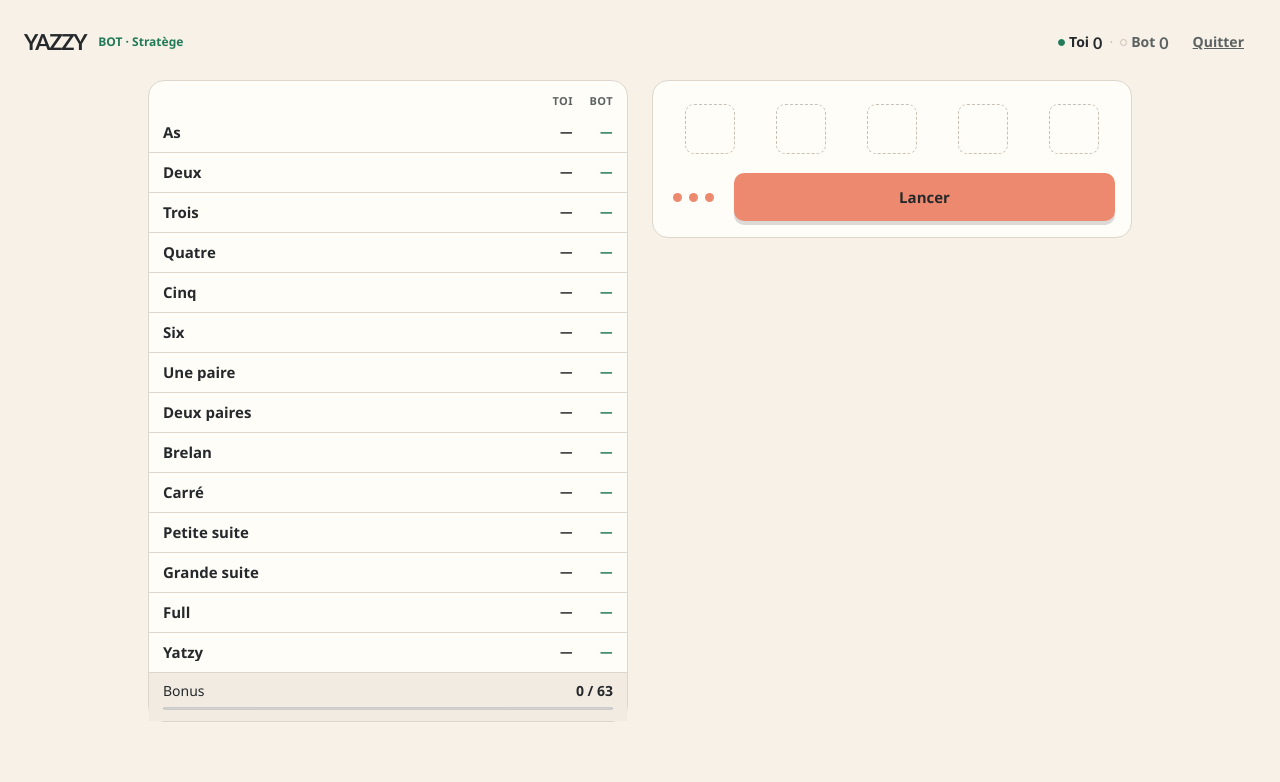
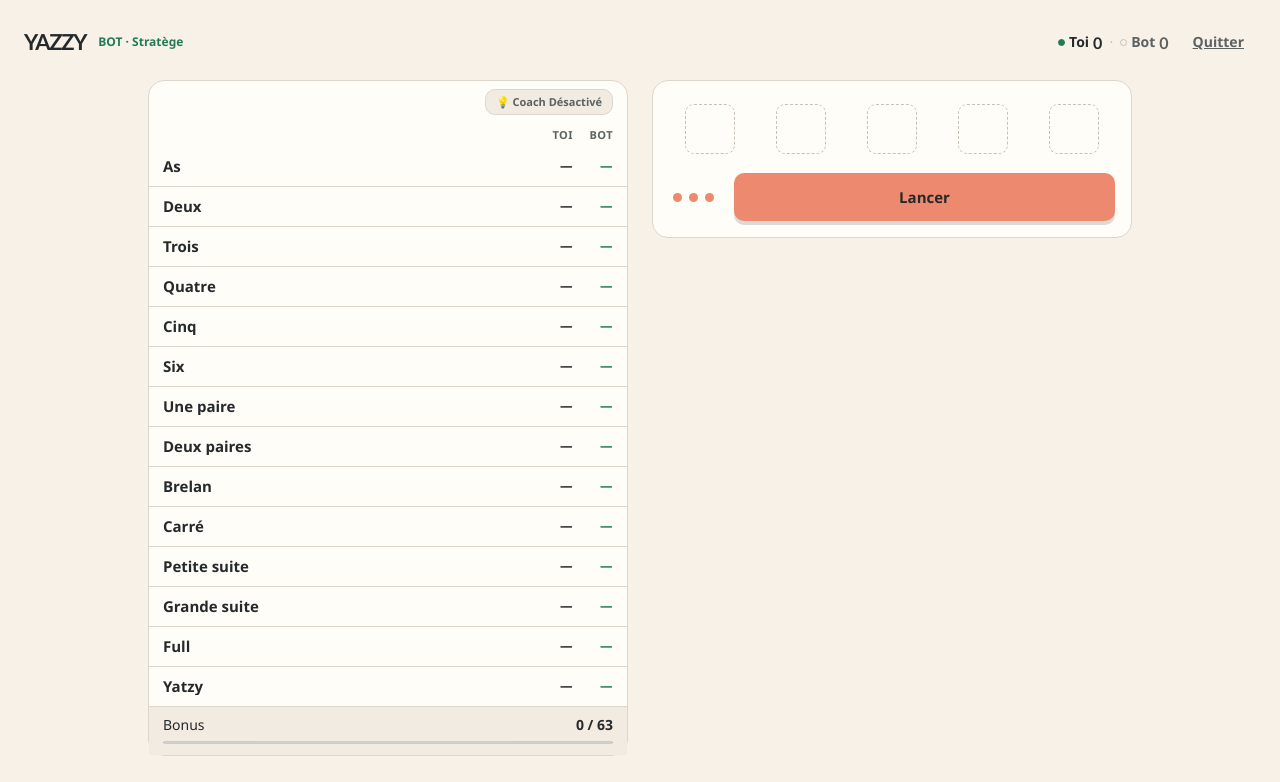
Before and after one commit to Matahari165/yazzy, a Next.js app: page /game in a window 1280 px wide. Shown: the top 782 px of the page. Built offline with nearby package versions, Linux system fonts and the light colour scheme.

Commit message:
feat: add coach toggle and improve filled row visibility

```diff
--- a/src/app/globals.css
+++ b/src/app/globals.css
@@ -384,7 +384,7 @@ h3 { font-size: 18px; line-height: 1.2; }
 .score-row[data-selected="true"] { background: var(--coral-soft); box-shadow: inset 4px 0 0 var(--coral-deep); }
 .score-row[data-recommended="true"] { background: var(--green-soft); box-shadow: inset 4px 0 0 var(--green); }
 .score-row[data-selected="true"][data-recommended="true"] { box-shadow: inset 4px 0 0 var(--coral-deep); }
-.score-row[data-filled="true"] { color: var(--ink-soft); }
+.score-row[data-filled="true"] { opacity: 0.35; color: var(--ink-soft); }
 .score-category { min-width: 0; overflow: hidden; font-size: 15px; font-weight: 700; line-height: 1.15; text-overflow: ellipsis; white-space: nowrap; }
 .score-value { min-width: 32px; font-family: var(--font-display); font-size: 17px; text-align: right; font-variant-numeric: tabular-nums; }
 .score-value-bot { color: var(--green); }
--- a/src/components/GameBoard.tsx
+++ b/src/components/GameBoard.tsx
@@ -11,7 +11,7 @@ import { GameHeader } from "./GameHeader";
 import { ScoreCard } from "./ScoreCard";
 
 export function GameBoard() {
-  const { game, roll, toggleHeld, score, skipBotAnimation, isFinished, hasLoaded } = useYazzyGame();
+  const { game, roll, toggleHeld, score, skipBotAnimation, isFinished, hasLoaded, isCoachEnabled, toggleCoach } = useYazzyGame();
   const [selectedCategory, setSelectedCategory] = useState<CategoryId | null>(null);
   const [isRolling, setIsRolling] = useState(false);
   const [feedback, setFeedback] = useState<string | null>(null);
@@ -102,7 +102,10 @@ export function GameBoard() {
             botScores={game.bot.scores}
             dice={game.human.dice}
             selected={game.activePlayer === "human" ? selectedCategory : null}
-            recommended={game.activePlayer === "human" ? bestEvaluation?.category : undefined}
+            recommended={game.activePlayer === "human" && isCoachEnabled ? bestEvaluation?.category : undefined}
+            coachEvaluation={bestEvaluation}
+            isCoachEnabled={isCoachEnabled}
+            onToggleCoach={toggleCoach}
             canSelect={game.activePlayer === "human" && game.human.rollNumber > 0 && !isRolling && !isCalculating}
             isReadOnly={game.activePlayer === "bot"}
             isCalculating={game.activePlayer === "human" && isCalculating}
--- a/src/components/ScoreCard.tsx
+++ b/src/components/ScoreCard.tsx
@@ -2,6 +2,7 @@
 
 import { useCallback, useState } from "react";
 import { CATEGORIES, scoreDice, type CategoryDefinition, type CategoryId, type Dice } from "@/domain/yatzy";
+import type { CategoryEvaluation } from "@/domain/probability";
 import { ScoreHelpPopover } from "./ScoreHelpPopover";
 
 type ScoreCardProps = {
@@ -11,6 +12,9 @@ type ScoreCardProps = {
   dice: Dice;
   selected: CategoryId | null;
   recommended?: CategoryId;
+  coachEvaluation?: CategoryEvaluation;
+  isCoachEnabled: boolean;
+  onToggleCoach: () => void;
   canSelect: boolean;
   isReadOnly?: boolean;
   isCalculating?: boolean;
@@ -41,6 +45,9 @@ export function ScoreCard({
   dice,
   selected,
   recommended,
+  coachEvaluation,
+  isCoachEnabled,
+  onToggleCoach,
   canSelect,
   isReadOnly = false,
   isCalculating = false,
@@ -52,6 +59,11 @@ export function ScoreCard({
 
   return (
     <section className="score-card" aria-label={label} aria-busy={isCalculating}>
+      <header style={{ display: 'flex', justifyContent: 'flex-end', padding: '8px 14px 0' }}>
+         <button onClick={onToggleCoach} style={{ background: isCoachEnabled ? 'var(--green-soft)' : 'var(--surface-muted)', border: '1px solid var(--line)', borderRadius: 'var(--radius-sm)', padding: '4px 10px', color: isCoachEnabled ? 'var(--green)' : 'var(--ink-soft)', fontSize: 11, fontWeight: 'bold', cursor: 'pointer', transition: 'all 150ms' }}>
+           💡 Coach {isCoachEnabled ? "Activé" : "Désactivé"}
+         </button>
+      </header>
       <div className="score-legend" aria-hidden="true">
         <span>Toi</span>
         <span>Bot</span>
@@ -102,6 +114,7 @@ export function ScoreCard({
                   category={category}
                   placement={index >= CATEGORIES.length - 5 ? "above" : "below"}
                   scoreText={scoreText}
+                  coachEvaluation={coachEvaluation}
                   onClose={closeExplanation}
                 />
               ) : null}
--- a/src/components/ScoreHelpPopover.tsx
+++ b/src/components/ScoreHelpPopover.tsx
@@ -1,6 +1,7 @@
 "use client";
 
 import { useEffect, useRef } from "react";
+import { formatHoldAction, type CategoryEvaluation } from "@/domain/probability";
 import type { CategoryDefinition } from "@/domain/yatzy";
 
 type ScoreHelpPopoverProps = {
@@ -8,6 +9,7 @@ type ScoreHelpPopoverProps = {
   category: CategoryDefinition;
   placement: "above" | "below";
   scoreText: string;
+  coachEvaluation?: CategoryEvaluation;
   onClose: () => void;
 };
 
@@ -20,6 +22,7 @@ export function ScoreHelpPopover({
   category,
   placement,
   scoreText,
+  coachEvaluation,
   onClose,
 }: ScoreHelpPopoverProps) {
   const popoverRef = useRef<HTMLDivElement>(null);
@@ -98,6 +101,14 @@ export function ScoreHelpPopover({
           <dt>Score</dt>
           <dd>{scoreText}</dd>
         </div>
+        {coachEvaluation && coachEvaluation.category === category.id && (
+          <div className="score-help-result" style={{ marginTop: 8, gridColumn: "1 / -1", background: 'var(--surface-muted)' }}>
+            <dt style={{ color: 'var(--green)' }}>💡 Conseil du Coach</dt>
+            <dd style={{ fontSize: 13, textAlign: 'left', marginTop: 4, fontFamily: 'var(--font-body)' }}>
+              {formatHoldAction(coachEvaluation.bestHoldForExpectedScore)} pour maximiser tes chances.
+            </dd>
+          </div>
+        )}
       </dl>
     </div>
   );
--- a/src/hooks/useYazzyGame.ts
+++ b/src/hooks/useYazzyGame.ts
@@ -20,6 +20,7 @@ const BOT_ANIMATION_MS = 260;
 export function useYazzyGame() {
   const [game, setGame] = useState<GameState>(() => createGame("strategist"));
   const [hasLoaded, setHasLoaded] = useState(false);
+  const [isCoachEnabled, setIsCoachEnabled] = useState(false);
   const botTimerRef = useRef<number | null>(null);
   const botWorkerRef = useRef<Worker | null>(null);
   const botRequestIdRef = useRef(0);
@@ -150,6 +151,10 @@ export function useYazzyGame() {
     setGame(createGame(botLevel));
   }, [clearBotTimer, game.botLevel]);
 
+  const toggleCoach = useCallback(() => {
+    setIsCoachEnabled((prev) => !prev);
+  }, []);
+
   useEffect(() => () => clearBotTimer(), [clearBotTimer]);
 
   return {
@@ -162,6 +167,8 @@ export function useYazzyGame() {
     isFinished: isGameFinished(game),
     isBotAnimating: game.activePlayer === "bot" && game.botTurn.status !== "idle",
     hasLoaded,
+    isCoachEnabled,
+    toggleCoach,
   };
 }
 
```
